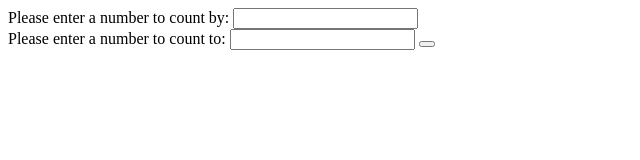
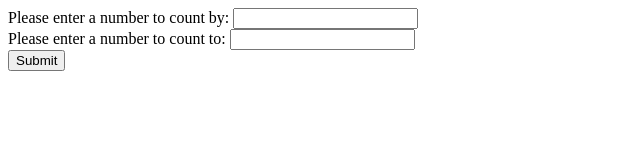
Before and after one commit to krs00/simple-number-add, a plain HTML site: page index.html in a window 1280 px wide. Shown: the whole page, without its empty margins (0-640 px from the left). Drawn offline with Linux system fonts and the light colour scheme.

Commit message:
add submit txt to btn

```diff
--- a/index.html
+++ b/index.html
@@ -18,7 +18,9 @@
         <label for="countto">Please enter a number to count to:</label>
         <input id="counto">
 
-        <button type="submit"></button>
+        <br>
+
+        <button type="submit">Submit</button>
 
     </form>
 
```
